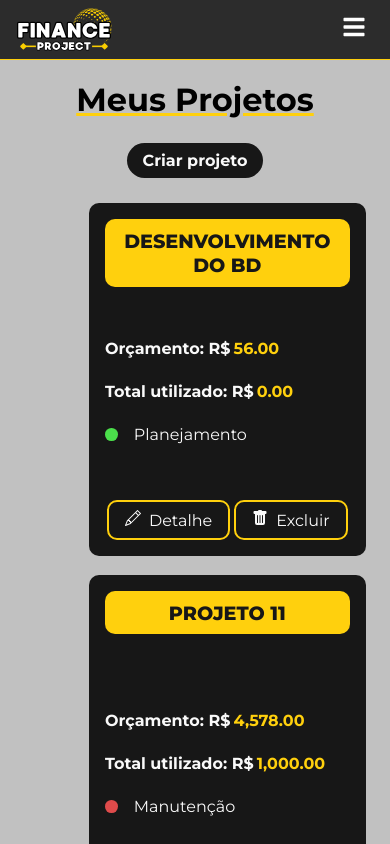
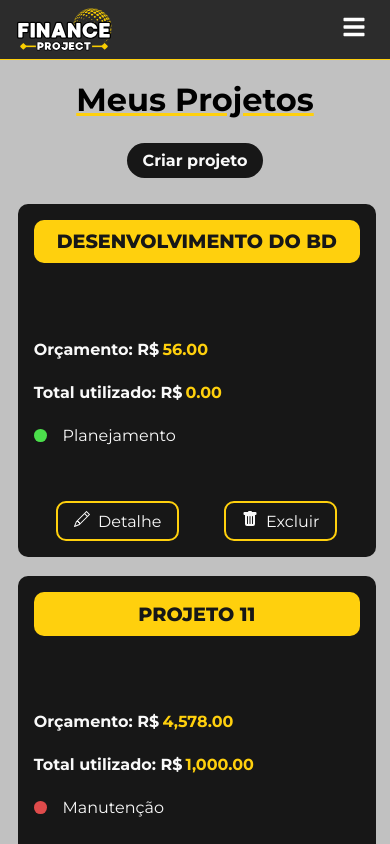
Before and after one commit to GSBarros17/pagina-react, a React (Create React App) app: page /Projects in a window 390 px wide. Shown: the top 844 px of the page. Built offline with nearby package versions, Linux system fonts and the light colour scheme; data requests are answered from the project's data file; the HTML template or start-up script is replaced by a standard one.

Commit message:
add mediaquery p ajustar o card em 400px

```diff
--- a/src/components/layout/CardsArea.module.css
+++ b/src/components/layout/CardsArea.module.css
@@ -30,3 +30,11 @@
     }
 
 }
+
+@media screen and (max-width: 400px){
+
+    .cardContainer{
+        width: 100%;
+    }
+
+}
```
